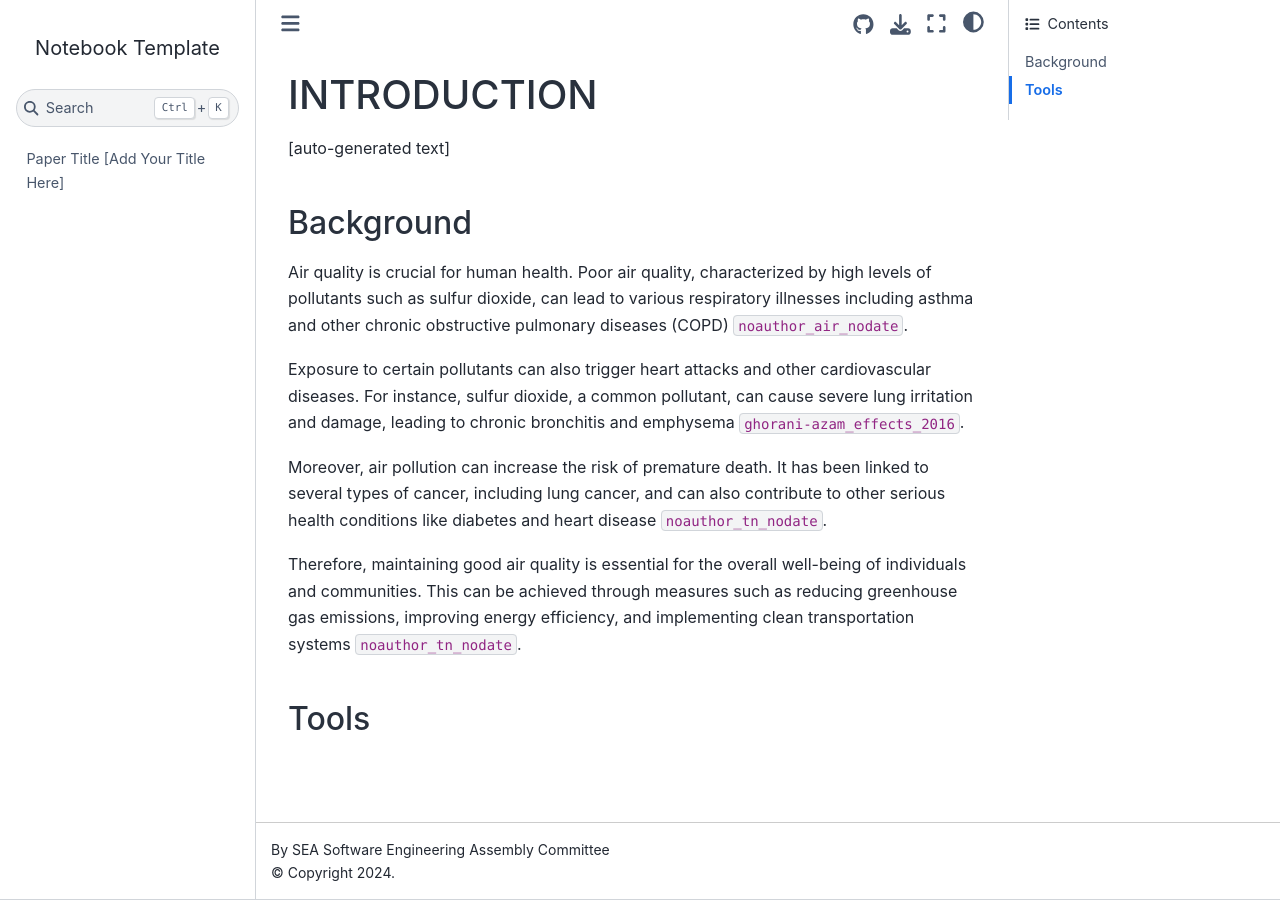
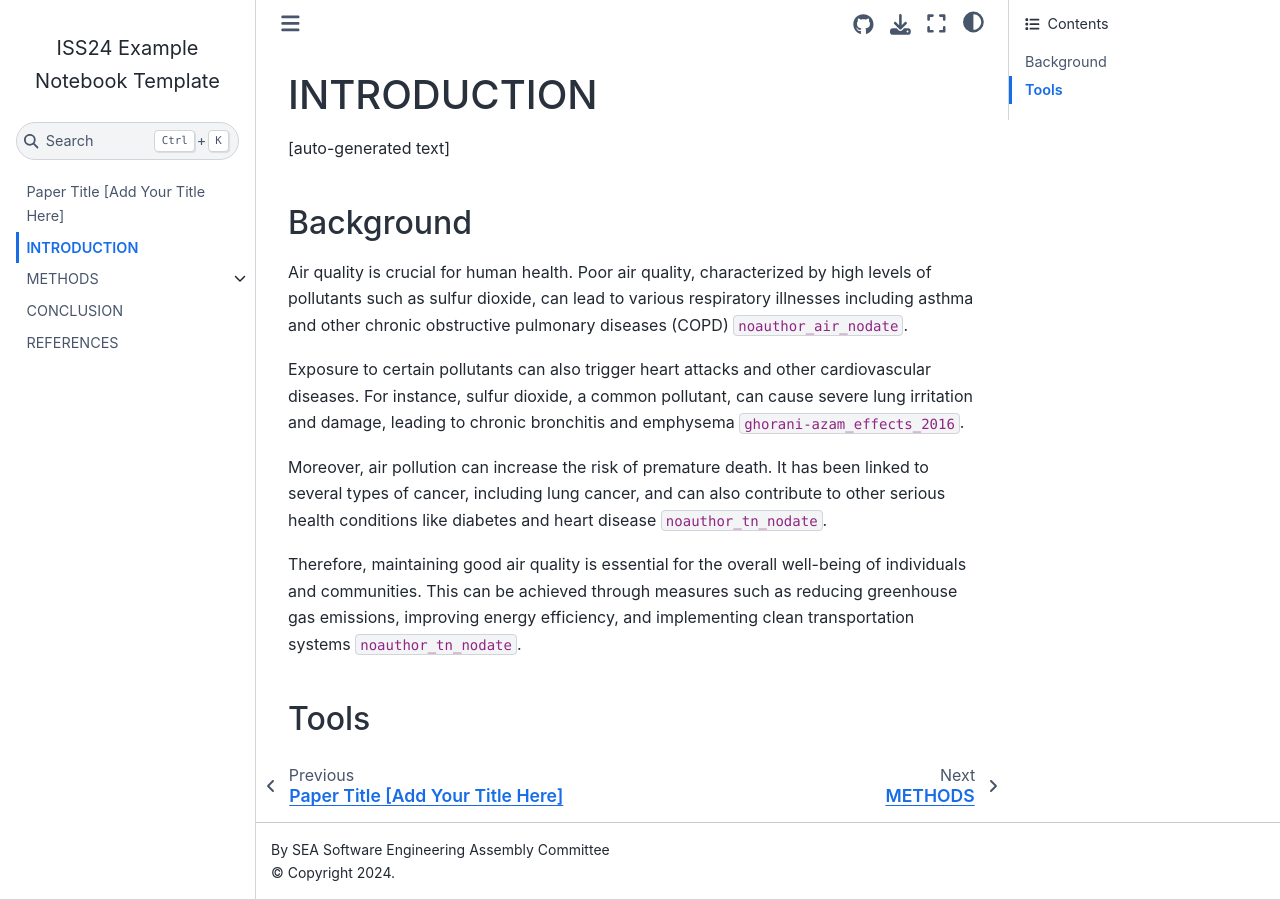
Before and after one commit to kmaull-ucar/iss24_submission_000, a Jupyter Book: the page built from introduction.md, in a window 1280 px wide. Built offline with Jupyter Book 1.0.4 settings and Sphinx 7.4.7 and the Sphinx Book theme 1.1.4, drawn with Linux system fonts in a browser that asks for light colours; pages that are not in the unit, such as notebooks, are missing from menus; cross-references to code outside the pages are shown as plain code.

Commit message:
made relevant updates for specific nb

```diff
--- a/_config.yml
+++ b/_config.yml
@@ -1,7 +1,7 @@
 # Book settings
 # Learn more at https://jupyterbook.org/customize/config.html
 
-title: Notebook Template
+title: ISS24 Example Notebook Template
 author: SEA Software Engineering Assembly Committee
 copyright: "2024"  # Copyright year to be placed in the footer
 
--- a/_toc.yml
+++ b/_toc.yml
@@ -1,6 +1,11 @@
 format: jb-book
 root: README
-parts:
-  - caption: Paper Title 1
-    chapters:
-      - file: notebooks/notebook-template
+# parts:
+chapters:
+- file: introduction
+- file: methods
+  sections:
+  - file: methods/theory
+  - file: notebooks/methods/implementation
+- file: conclusion
+- file: bibliography
```
